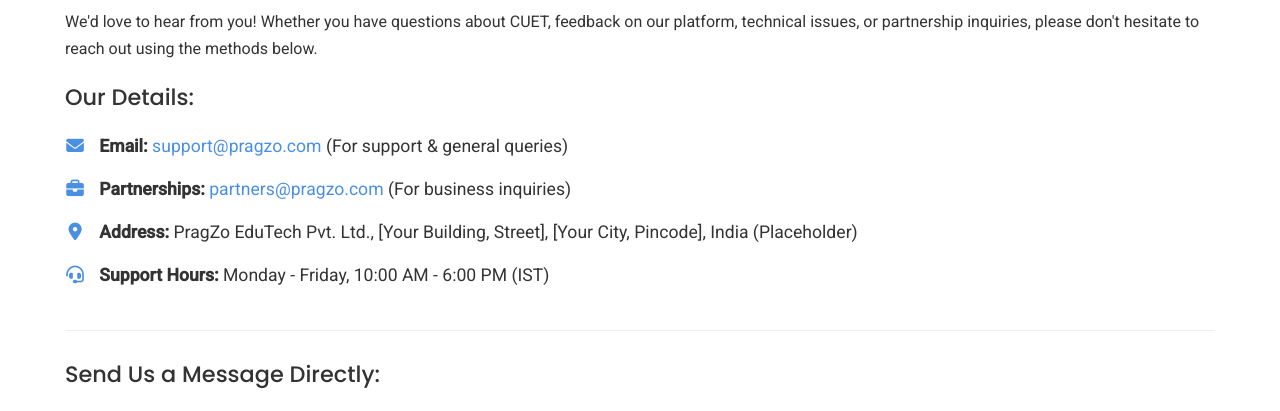
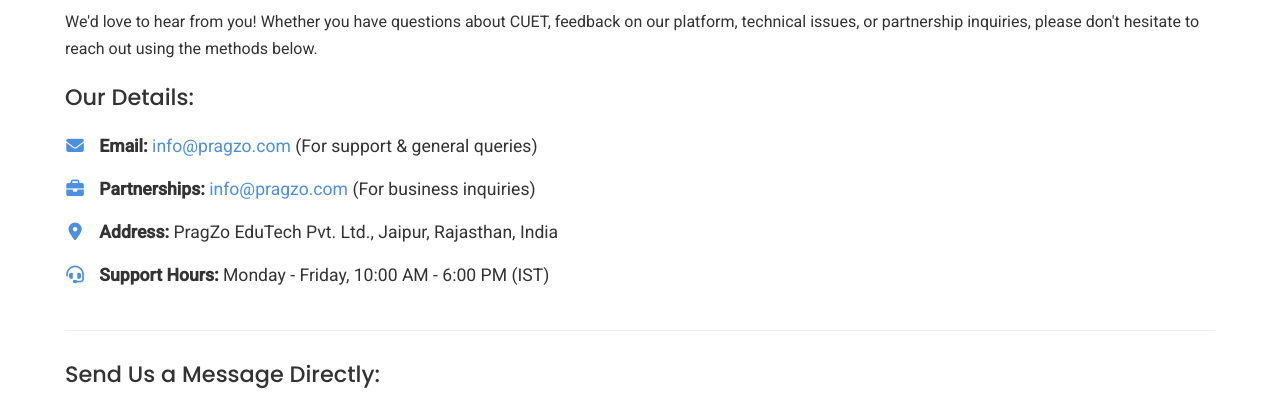
Before and after one commit to contentkosh/pragzo, a plain HTML site: page contact.html in a window 1280 px wide. Shown: the part 378-789 px from the top of the page. Drawn offline with Linux system fonts and the light colour scheme.

Commit message:
change contact details

```diff
--- a/contact.html
+++ b/contact.html
@@ -67,9 +67,9 @@
 
             <div class="contact-info">
                 <h3>Our Details:</h3>
-                <p><strong><i class="fas fa-envelope"></i> Email:</strong> <a href="mailto:support@pragzo.com">support@pragzo.com</a> (For support & general queries)</p>
-                <p><strong><i class="fas fa-briefcase"></i> Partnerships:</strong> <a href="mailto:partners@pragzo.com">partners@pragzo.com</a> (For business inquiries)</p>
-                <p><strong><i class="fas fa-map-marker-alt"></i> Address:</strong> PragZo EduTech Pvt. Ltd., [Your Building, Street], [Your City, Pincode], India (Placeholder)</p>
+                <p><strong><i class="fas fa-envelope"></i> Email:</strong> <a href="mailto:support@pragzo.com">info@pragzo.com</a> (For support & general queries)</p>
+                <p><strong><i class="fas fa-briefcase"></i> Partnerships:</strong> <a href="mailto:partners@pragzo.com">info@pragzo.com</a> (For business inquiries)</p>
+                <p><strong><i class="fas fa-map-marker-alt"></i> Address:</strong> PragZo EduTech Pvt. Ltd., Jaipur, Rajasthan, India</p>
                  <p><strong><i class="fas fa-headset"></i> Support Hours:</strong> Monday - Friday, 10:00 AM - 6:00 PM (IST)</p>
             </div>
 
```
